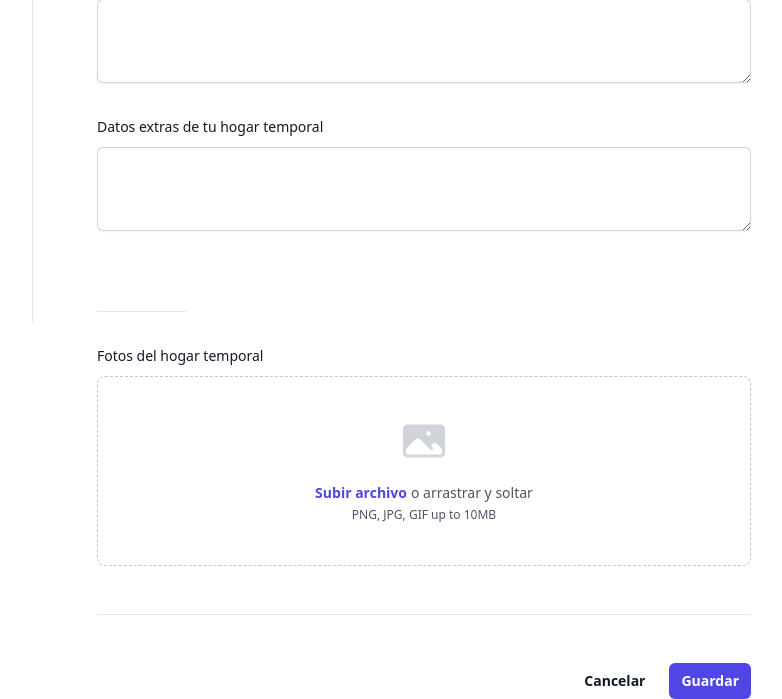
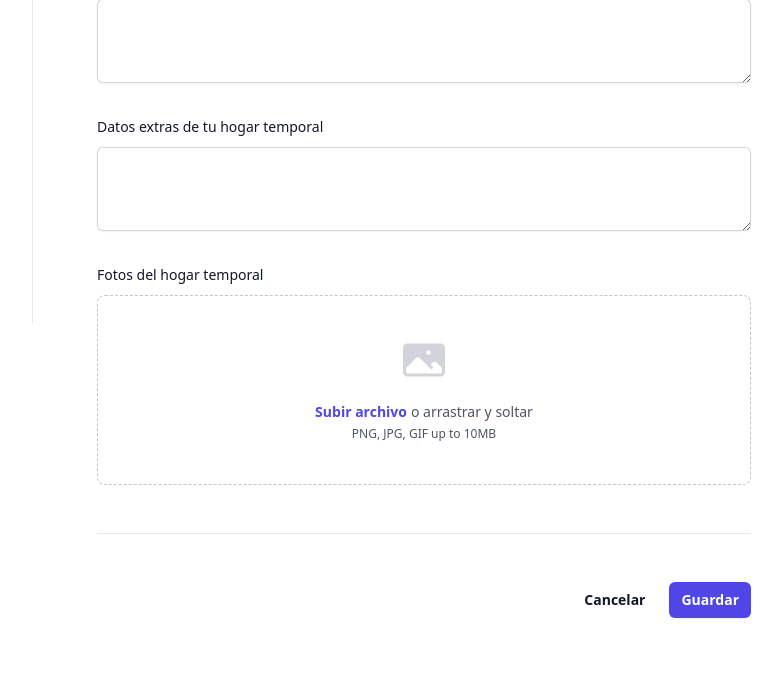
Before and after one commit to sofisil/Gryffindor-Jun-2023, a Flask app: page /cargar_datos_hogares in a window 1280 px wide. Shown: the part 477-1176 px from the top of the page, without its empty margins (255-1037 px from the left). After the commit the page ends 1095 px from the top, so only its background shows below. Run offline with Flask 3, Linux system fonts and the light colour scheme; some libraries are stand-ins or nearby versions.

Commit message:
modificado cargar datos

```diff
--- a/templates/cargar_datos_hogares.html
+++ b/templates/cargar_datos_hogares.html
@@ -84,7 +84,7 @@
           <!-- Separator -->
           <div class="h-6 w-px bg-gray-200 lg:hidden" aria-hidden="true"></div>
 
-          <div class="flex flex-1 gap-x-4 self-stretch lg:gap-x-6">
+          <!-- <div class="flex flex-1 gap-x-4 self-stretch lg:gap-x-6"> -->
          </div>
             </div>
           </div>
@@ -155,7 +155,7 @@
       </div>
     </div>
 
-    <div class="border-b border-gray-900/10 pb-12"></div>
+    <!-- <div class="border-b border-gray-900/10 pb-12"></div> -->
 
 
     <div class="col-span-full">
@@ -180,8 +180,8 @@
 </div>
 <div class="mt-6 flex items-center justify-end gap-x-6">
   <button type="button" class="text-sm font-semibold leading-6 text-gray-900">Cancelar</button>
-  <button type="submit" class="rounded-md bg-indigo-600 px-3 py-2 text-sm font-semibold text-white shadow-sm hover:bg-indigo-500 focus-visible:outline focus-visible:outline-2 focus-visible:outline-offset-2 focus-visible:outline-indigo-600">Guardar</button>
-</div>
+  <button type="submit" class="rounded-md bg-indigo-600 px-3 py-2 text-sm font-semibold text-white shadow-sm hover:bg-indigo-500 focus-visible:outline focus-visible:outline-2 focus-visible:outline-offset-2 focus-visible:outline-indigo-600"><cursiva>Guardar</button>
+</div><br>
 </form>
     </div>
   </main>
```
